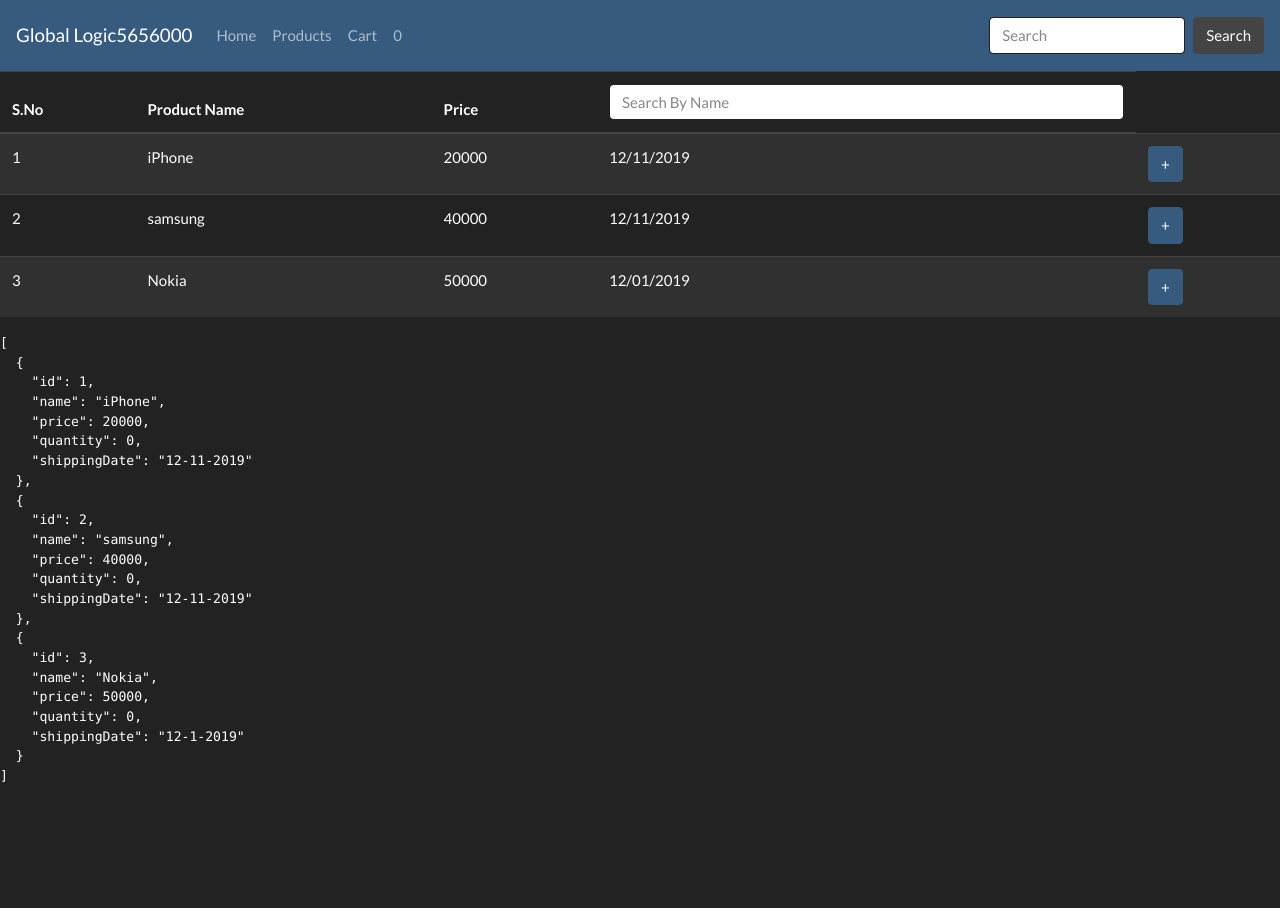
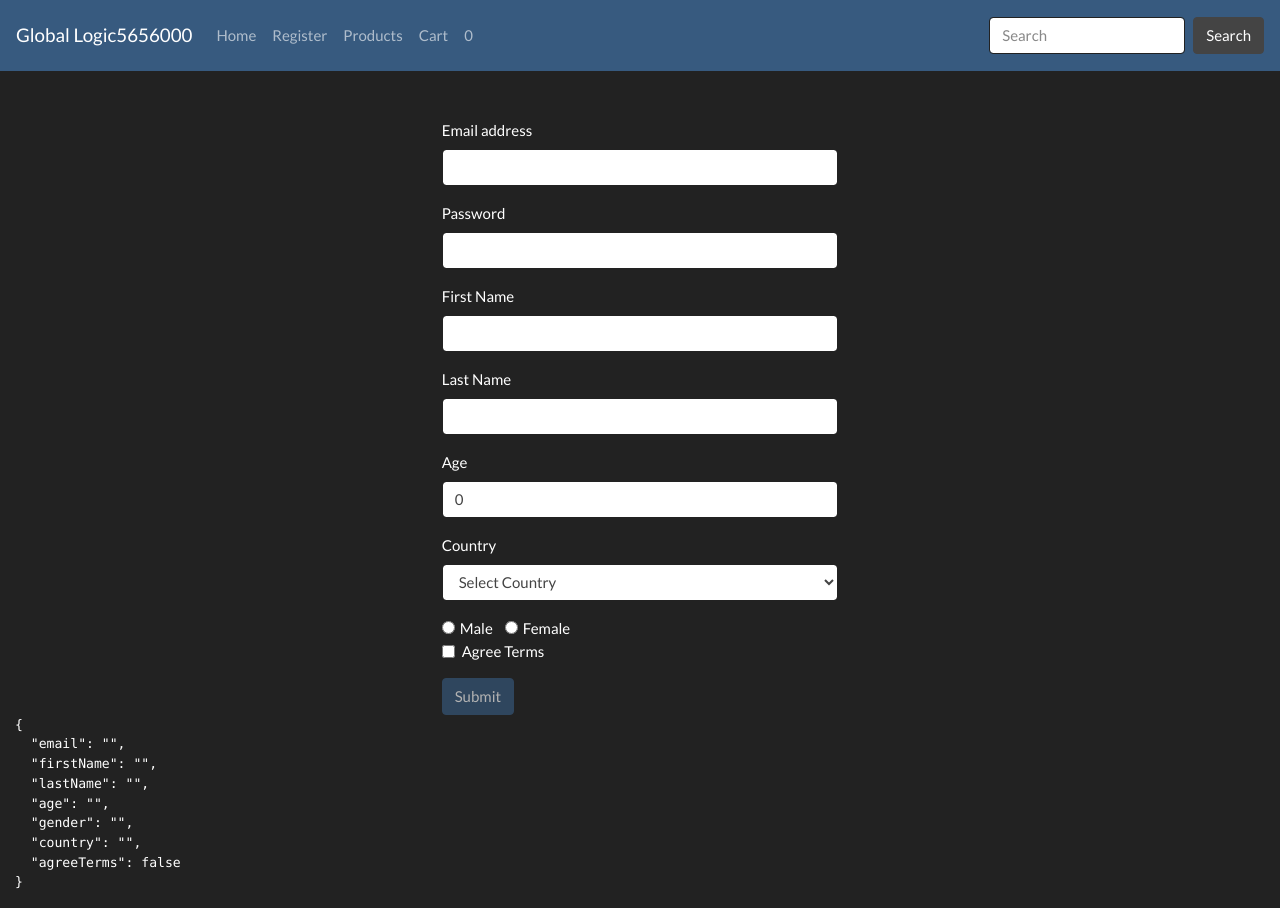
Before and after one commit to kiran-blockchain/global-logic-banglore, an Angular app: page /register in a window 1280 px wide. Before the commit the page ends 802 px from the top, so only its background shows below. Built offline with nearby package versions, Linux system fonts and the light colour scheme.

Commit message:
kiran-blockchain

```diff
--- a/src/app/app.component.html
+++ b/src/app/app.component.html
@@ -1,3 +1,2 @@
 <app-navbar></app-navbar>
- <app-products></app-products>
-<!-- <app-register></app-register>  -->
+ <router-outlet></router-outlet>
--- a/src/app/navarbar/navbar.component.html
+++ b/src/app/navarbar/navbar.component.html
@@ -17,7 +17,7 @@
   <div class="collapse navbar-collapse" id="navbarColor01">
     <ul class="navbar-nav mr-auto">
       <li class="nav-item" *ngFor='let item of details.navItems;'>
-        <a class="nav-link" href="#">{{item}}</a>
+        <a class="nav-link" [routerLink]=[item.link]>{{item.name}}</a>
       </li>
       <li class="nav-item">
         <a class="nav-link" href="#">{{cart.length}}</a>
--- a/src/app/navarbar/navbar.component.ts
+++ b/src/app/navarbar/navbar.component.ts
@@ -3,7 +3,7 @@ import { ProductService } from "../services/product.service";
 
 import { range } from "rxjs";
 import { map, filter } from "rxjs/operators";
-import { DataService } from '../services/data.service';
+import { DataService } from "../services/data.service";
 
 @Component({
   selector: "app-navbar",
@@ -13,19 +13,26 @@ export class NavBarComponent {
   title: String; //Declaration
   details: any;
   cart: any;
-  counter =0;
-  constructor(private productSvc: ProductService,private dataSvc:DataService) {
+  counter = 0;
+  constructor(
+    private productSvc: ProductService,
+    private dataSvc: DataService
+  ) {
     //Assignment
     this.title = "Global Loigc";
     this.details = {
       title: "Global Logic",
-      navItems: ["Home", "Products", "Cart"]
+      navItems: [
+        { name: "Home", link: "" },
+        {name:"Register",link:'/register'},
+        { name: "Products", link: "/products" },
+        { name: "Cart", link: "/cart" }
+      ]
     };
     this.cart = this.productSvc.cart;
     this.rxExample();
 
-    this.productSvc.myObserver()
-    .subscribe(result=>{
+    this.productSvc.myObserver().subscribe(result => {
       console.log(result);
     });
   }
```
Also changed, not shown: src/app/app.module.ts (+10 -1 lines).
